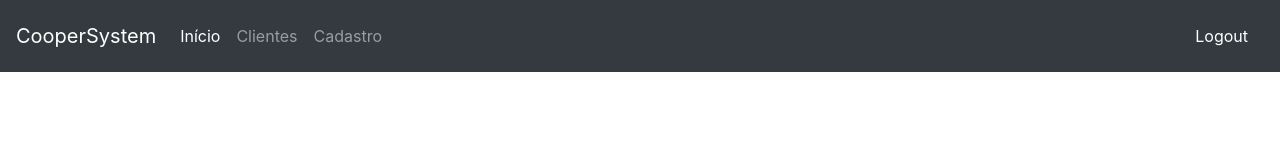
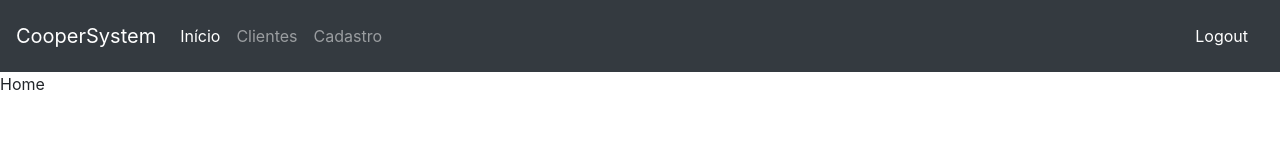
Before and after one commit to brunocarneiro312/coopersystem-frontend, an Angular app: page / in a window 1280 px wide. Shown: the top 162 px of the page. Built offline with nearby package versions, Linux system fonts and the light colour scheme.

Commit message:
implementando rotas da aplicação

```diff
--- a/src/app/app-routing.module.ts
+++ b/src/app/app-routing.module.ts
@@ -1,7 +1,12 @@
 import { NgModule } from '@angular/core';
 import { Routes, RouterModule } from '@angular/router';
+import {HomeComponent} from './components/home/home.component';
+import {LoginComponent} from './components/security/login/login.component';
 
-const routes: Routes = [];
+export const routes: Routes = [
+  { path: '', component: HomeComponent },
+  { path: 'login', component: LoginComponent },
+];
 
 @NgModule({
   imports: [RouterModule.forRoot(routes)],
--- a/src/app/components/home/home.component.html
+++ b/src/app/components/home/home.component.html
@@ -1,3 +1,3 @@
 <p>
-  home works!
+  Home
 </p>
--- a/src/app/components/security/login/login.component.html
+++ b/src/app/components/security/login/login.component.html
@@ -1,3 +1,3 @@
 <p>
-  login works!
+  Login
 </p>
```
